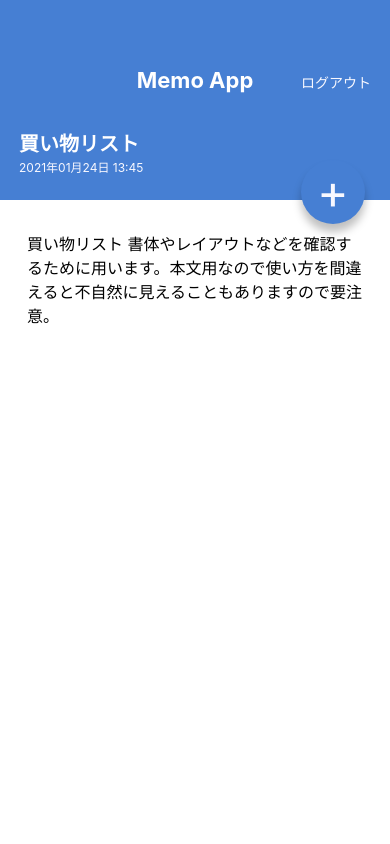
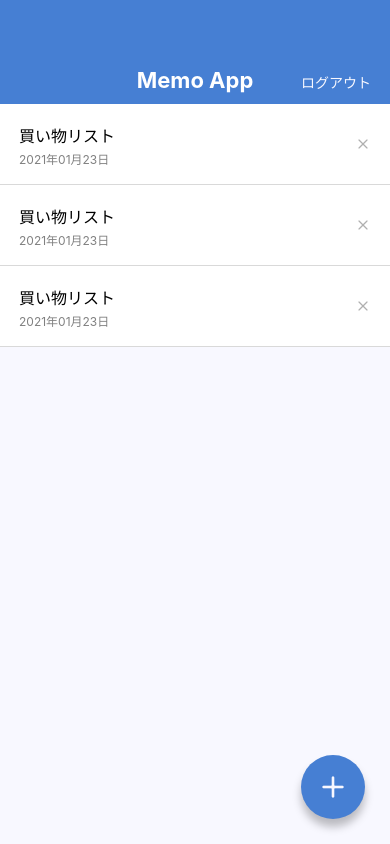
Before and after one commit to LPxPG/MemoApp2, a React Native app: screen /MemoList in a window 390 px wide. Built offline with nearby package versions, Linux system fonts and the light colour scheme.

Commit message:
Install @expo/vector-icons

```diff
--- a/App.jsx
+++ b/App.jsx
@@ -1,11 +1,11 @@
 import React from 'react'
 
 import MemoListScreen from './src/screens/MemoListScreen'
-import MemoDetailScreen from './src/screens/MemoDetailScreen'
+// import MemoDetailScreen from './src/screens/MemoDetailScreen'
 
 export default function App () {
   return (
-    // <MemoListScreen />
-    <MemoDetailScreen />
+    <MemoListScreen />
+    // <MemoDetailScreen />
   )
 }
--- a/package.json
+++ b/package.json
@@ -8,6 +8,7 @@
     "eject": "expo eject"
   },
   "dependencies": {
+    "@expo/vector-icons": "^10.2.1",
     "expo": "~40.0.0",
     "expo-status-bar": "~1.0.3",
     "prop-types": "^15.7.2",
--- a/src/components/CircleButton.jsx
+++ b/src/components/CircleButton.jsx
@@ -1,19 +1,22 @@
 import React from 'react'
-import { StyleSheet, Text, View } from 'react-native'
+import { StyleSheet, View } from 'react-native'
 import { shape, string } from 'prop-types'
+import { Feather } from '@expo/vector-icons'
+
 
 export default function CircleButton (props) {
-  const { children, style } = props
+  const { style, name } = props
   return (
     <View style={[styles.circleButton, style]}>
-      <Text style={[styles.circleButtonLabel]}>{children}</Text>
+      <Feather name={name} size={32} color="ghostwhite" />
+      {/* この場合、アイコン名はFeatherシリーズから選択 */}
     </View>
   )
 }
 
 CircleButton.propTypes = {
-  children: string.isRequired,
   style: shape(),
+  name: string.isRequired,
 }
 
 CircleButton.defaultProps = {
--- a/src/components/MemoList.jsx
+++ b/src/components/MemoList.jsx
@@ -1,5 +1,6 @@
 import React from 'react'
 import { StyleSheet, Text, View } from 'react-native'
+import { Feather } from '@expo/vector-icons'
 
 export default function MemoList () {
   return (
@@ -11,7 +12,7 @@
             <Text style={styles.memoListItemDate}>2021年01月23日</Text>
           </View>
           <View>
-            <Text>X</Text>
+            <Feather name="x" size={16} color="#b0b0b0" />
           </View>
         </View>
       </View>
@@ -22,7 +23,7 @@
             <Text style={styles.memoListItemDate}>2021年01月23日</Text>
           </View>
           <View>
-            <Text>X</Text>
+            <Feather name="x" size={16} color="#b0b0b0" />
           </View>
         </View>
       </View>
@@ -33,7 +34,7 @@
             <Text style={styles.memoListItemDate}>2021年01月23日</Text>
           </View>
           <View>
-            <Text>X</Text>
+            <Feather name="x" size={16} color="#b0b0b0" />
           </View>
         </View>
       </View>
--- a/src/screens/MemoDetailScreen.jsx
+++ b/src/screens/MemoDetailScreen.jsx
@@ -23,7 +23,7 @@
         </Text>
       </ScrollView>
 
-      <CircleButton style={{ top: 160, bottom: 'auto'}}>+</CircleButton>
+      <CircleButton style={{ top: 160, bottom: 'auto'}} name="edit-2" />
     </View>
   )
 }
--- a/src/screens/MemoListScreen.jsx
+++ b/src/screens/MemoListScreen.jsx
@@ -1,5 +1,5 @@
 import React from 'react'
-import {View, StyleSheet } from 'react-native'
+import { View, StyleSheet } from 'react-native'
 
 import AppBar from '../components/AppBar'
 import MemoList from '../components/MemoList'
@@ -10,7 +10,7 @@
     <View style={styles.container}>
       <AppBar />
       <MemoList />
-      <CircleButton>+</CircleButton>
+      <CircleButton name="plus" />
     </View>
   )
 }
```
Also changed, not shown: 1 other file (tests, documents, lock files or other folders).
